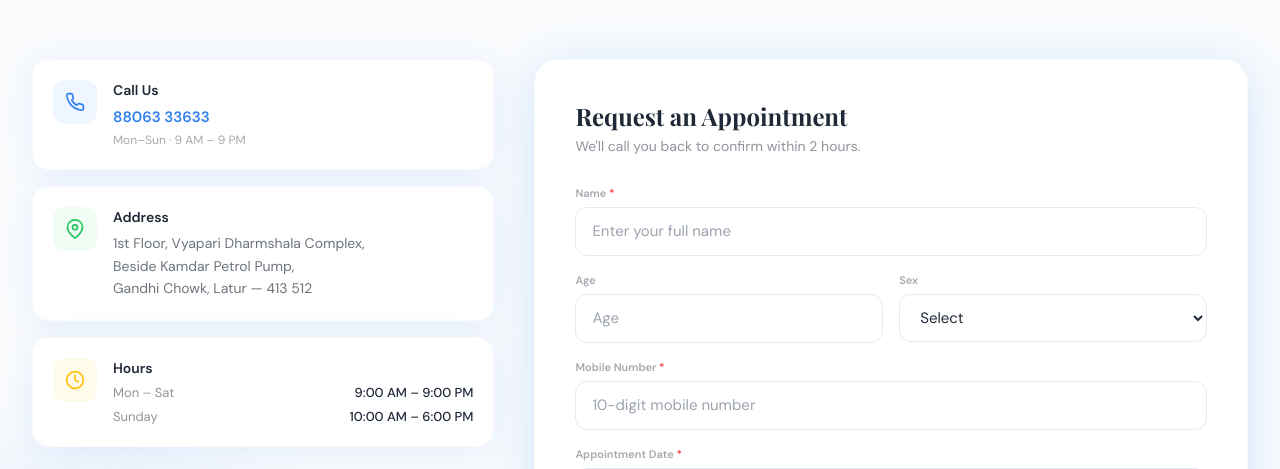
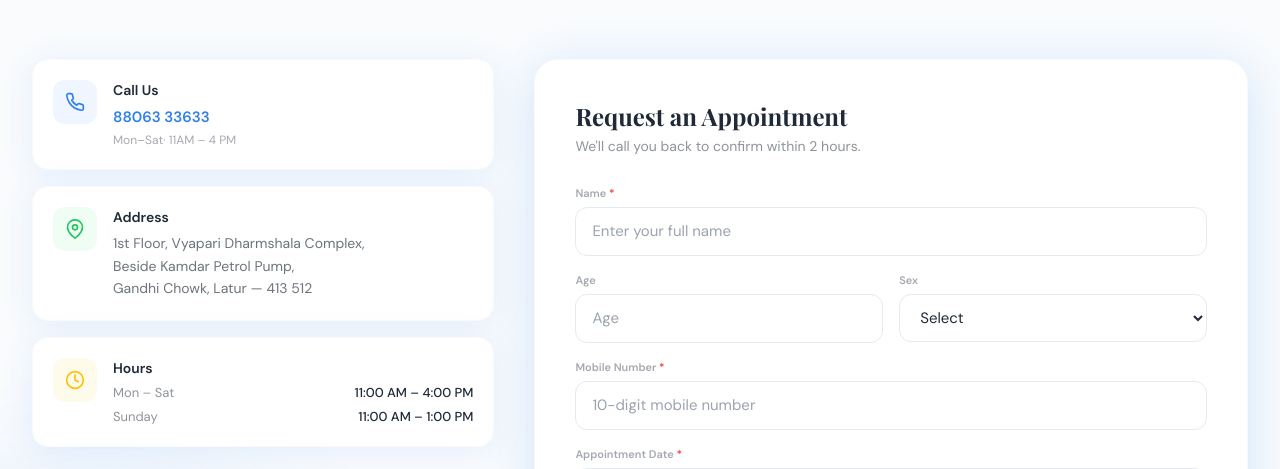
Before and after one commit to rautaditya/kdc, a Next.js app in the folder dental-clinic/: page / in a window 1280 px wide. Shown: the part 9404-9873 px from the top of the page. Built offline with nearby package versions, Linux system fonts and the light colour scheme; a web font is replaced by a local one.

Commit message:
changes of time in contact page
By Prachi Charate

```diff
--- a/dental-clinic/components/Contact.jsx
+++ b/dental-clinic/components/Contact.jsx
@@ -68,7 +68,7 @@
 //                 <a href="tel:8806333633" className="text-primary font-body text-[15px] font-medium hover:underline">
 //                   88063 33633
 //                 </a>
-//                 <p className="text-darkText/40 text-[13px] mt-0.5">Mon–Sun · 9 AM – 9 PM</p>
+//                 <p className="text-darkText/40 text-[13px] mt-0.5">Mon–Sun · 11 AM – 4 PM</p>
 //               </div>
 //             </div>
 
@@ -96,9 +96,9 @@
 //                 <p className="font-semibold text-darkText mb-3">Working Hours</p>
 //                 <div className="space-y-1.5">
 //                   {[
-//                     { day: "Monday – Friday", time: "9:00 AM – 9:00 PM" },
-//                     { day: "Saturday", time: "9:00 AM – 9:00 PM" },
-//                     { day: "Sunday", time: "10:00 AM – 6:00 PM" },
+//                     { day: "Monday – Friday", time: "11:00 AM – 4:00 PM" },
+//                     { day: "Saturday", time: "11:00 AM – 4:00 PM" },
+//                     { day: "Sunday", time: "11:00 AM – 1:00 PM" },
 //                   ].map((h) => (
 //                     <div key={h.day} className="flex justify-between text-[14px]">
 //                       <span className="text-darkText/50">{h.day}</span>
@@ -326,7 +326,7 @@ export default function Contact() {
                     88063 33633
                   </a>
                 ),
-                sub: "Mon–Sun · 9 AM – 9 PM",
+                sub: "Mon–Sat· 11AM – 4 PM",
               },
               {
                 icon: <FiMapPin className="text-green-500 text-xl" />,
@@ -350,8 +350,8 @@ export default function Contact() {
                 content: (
                   <div className="space-y-1">
                     {[
-                      ["Mon – Sat", "9:00 AM – 9:00 PM"],
-                      ["Sunday", "10:00 AM – 6:00 PM"],
+                      ["Mon – Sat", "11:00 AM – 4:00 PM"],
+                      ["Sunday", "11:00 AM – 1:00 PM"],
                     ].map(([d, t]) => (
                       <div
                         key={d}
```
